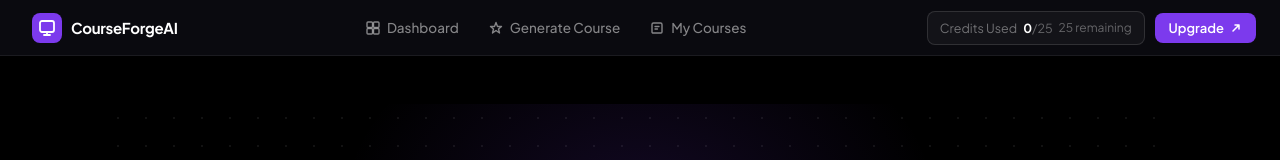
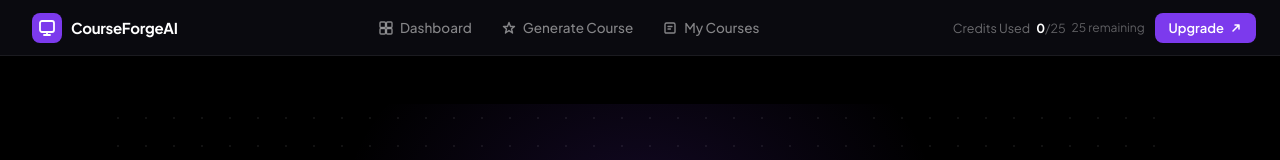
Before and after one commit to evoxaitech/courseforge-ai, a React (Create React App) app: page / in a window 1280 px wide. Shown: the top 160 px of the page. Built offline with nearby package versions, Linux system fonts and the light colour scheme.

Commit message:
fix: navbar spacing fixed

```diff
--- a/src/components/Navbar.css
+++ b/src/components/Navbar.css
@@ -4,7 +4,7 @@
     border-bottom: 1px solid rgba(255, 255, 255, 0.07);
     display: flex;
     align-items: center;
-    padding: 0 24px;
+    padding: 0 20px;
     flex-shrink: 0;
     position: sticky;
     top: 0;
@@ -16,6 +16,7 @@
     display: flex;
     align-items: center;
     flex: 0 0 auto;
+    padding-left: 4px;
 }
 
 .navbar-logo {
@@ -78,11 +79,22 @@
     background: rgba(255, 255, 255, 0.06);
 }
 
+.nav-link-active {
+    background: #7c3aed !important;
+    color: #fff !important;
+    font-weight: 600;
+}
+
+.nav-link-active:hover {
+    background: #6d28d9 !important;
+}
+
 .navbar-right {
     display: flex;
     align-items: center;
     gap: 10px;
     flex: 0 0 auto;
+    padding-right: 4px;
 }
 
 .navbar-credits {
@@ -90,10 +102,6 @@
     align-items: center;
     gap: 6px;
     font-size: 12.5px;
-    border: 1px solid rgba(255, 255, 255, 0.12);
-    border-radius: 8px;
-    padding: 6px 12px;
-    background: rgba(255, 255, 255, 0.04);
 }
 
 .credits-label {
```
